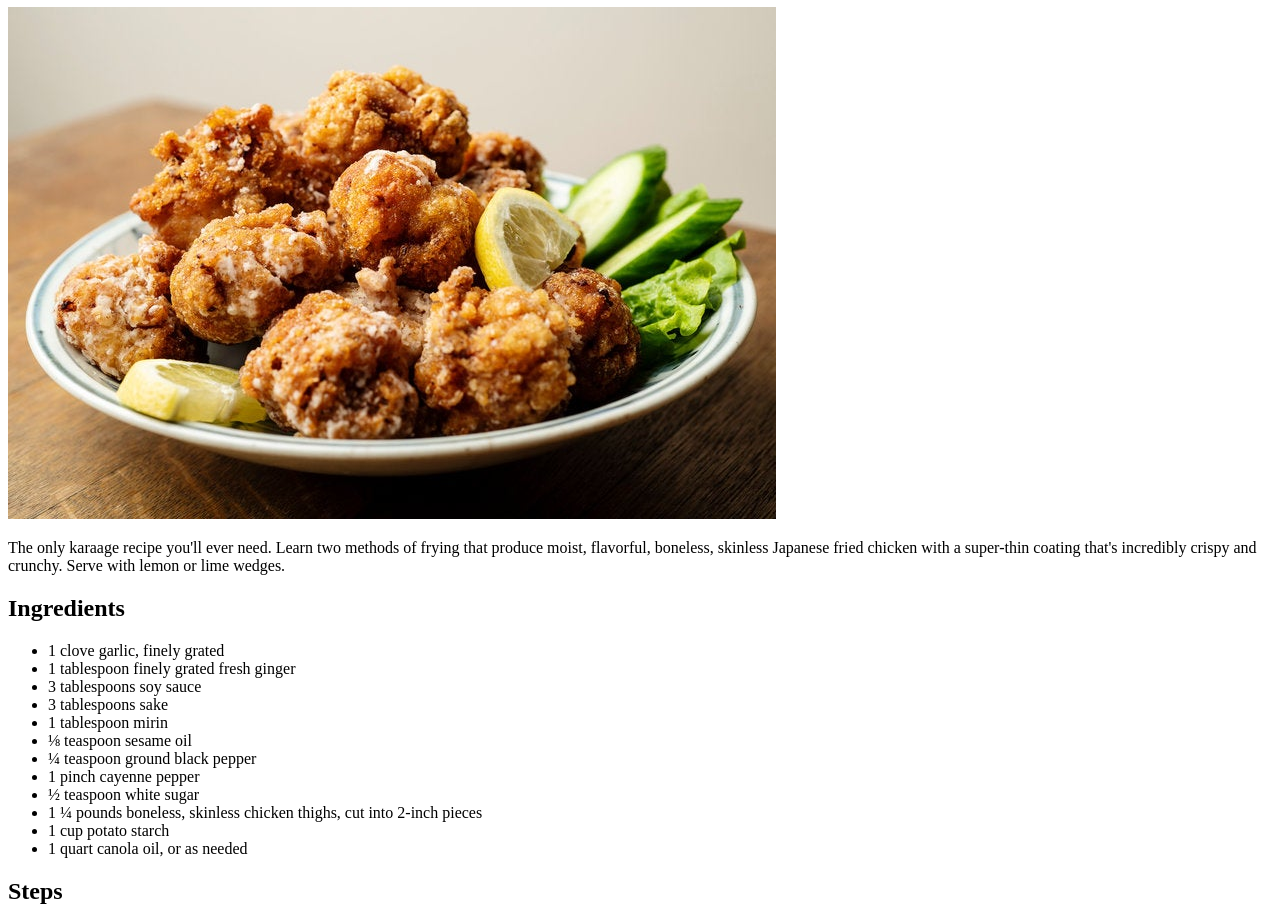
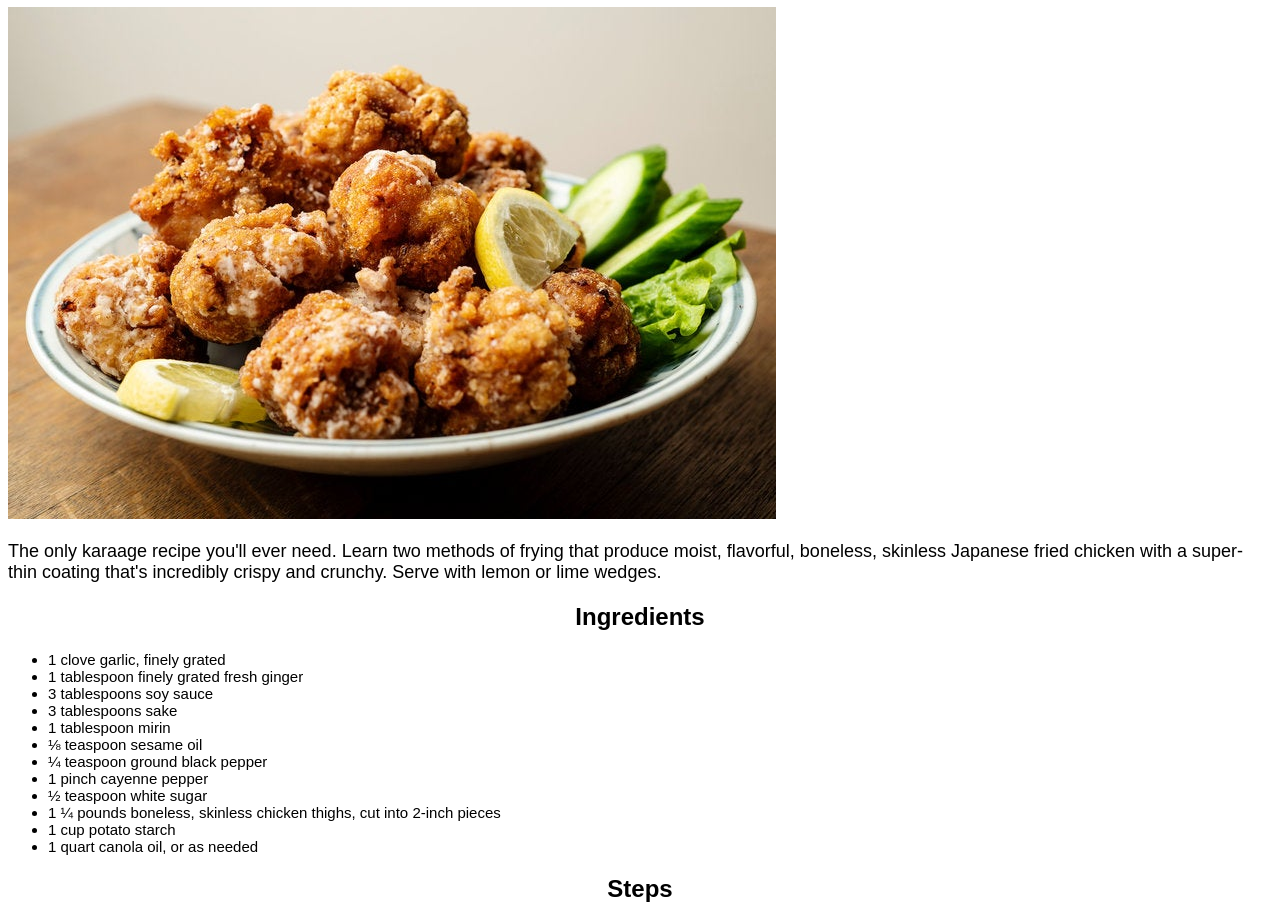
Before and after one commit to JohnPrds/odin-recipes, a plain HTML site: page recipes/karaage.html in a window 1280 px wide. Shown: the part 73-993 px from the top of the page. Drawn offline with Linux system fonts and the light colour scheme.

Commit message:
Add basic css styling

```diff
--- a/recipes/karaage.html
+++ b/recipes/karaage.html
@@ -5,6 +5,7 @@
     <meta http-equiv="X-UA-Compatible" content="IE=edge">
     <meta name="viewport" content="width=device-width, initial-scale=1.0">
     <title>Karaage</title>
+    <link rel="stylesheet" href="../style.css">
 </head>
 <body>
     <h1>Karaage (Japanese Fried Chicken)</h1>
--- /dev/null
+++ b/style.css
@@ -0,0 +1,17 @@
+body {
+    font-family: Arial, Helvetica, sans-serif;
+}
+
+h2,
+h1 {
+    text-align: center;
+}
+
+ul,
+ol {
+    font-size: 15px;
+}
+
+p {
+    font-size: 18px;
+}
```
Also changed, not shown: index.html (+1 -0 lines), recipes/ratatouille.html (+1 -0 lines), recipes/reuben-sandwich.html (+1 -0 lines).
